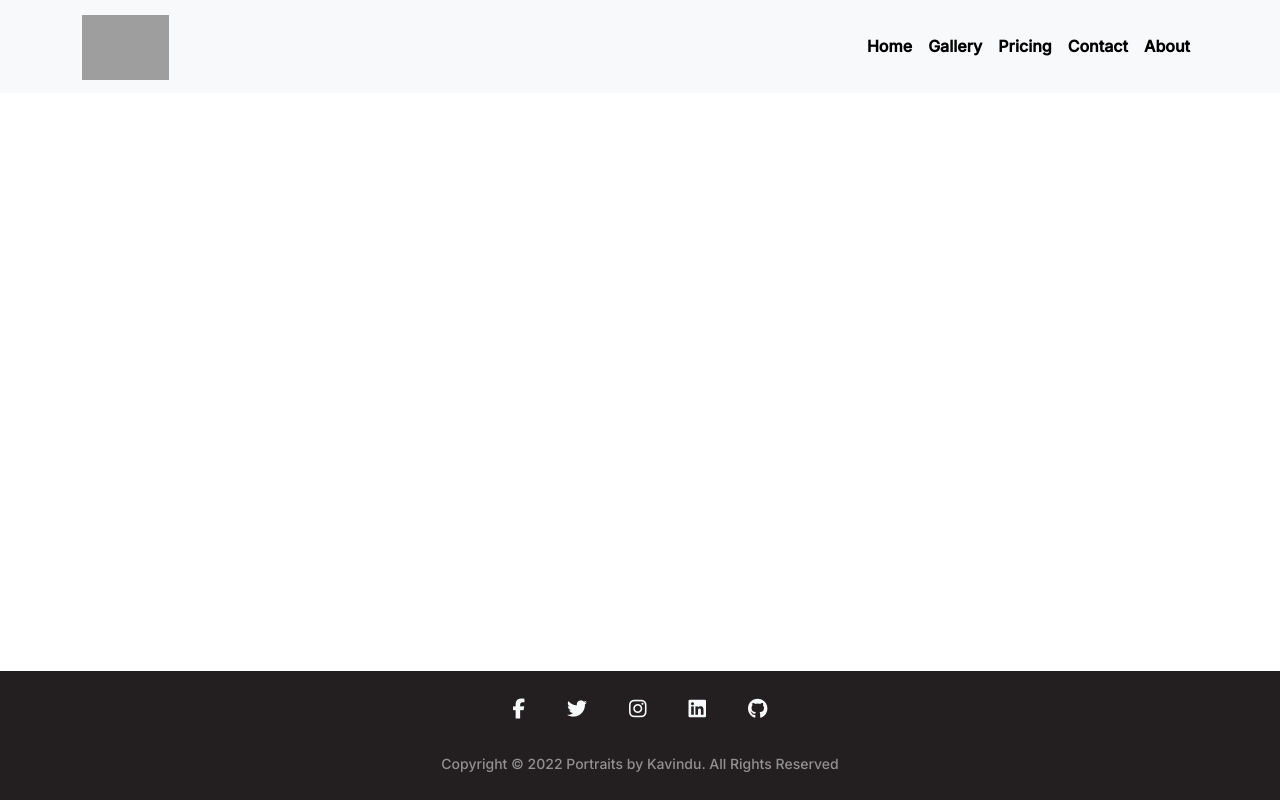
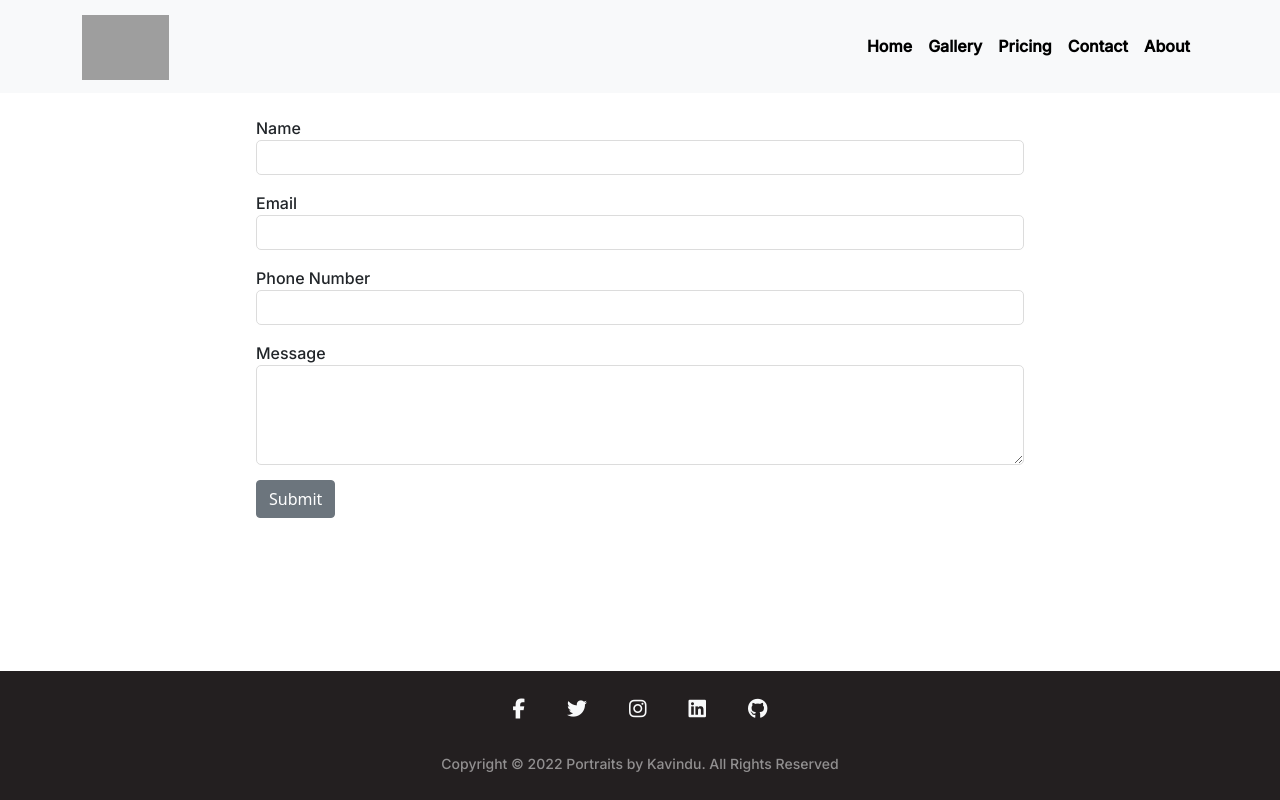
Before and after one commit to KavinduLakshitha/PBK, a React (Create React App) app in the folder pbk/: page /contact in a window 1280 px wide. Built offline with nearby package versions, Linux system fonts and the light colour scheme; grey boxes are pictures that could not be loaded.

Commit message:
Contact Done!

```diff
--- a/pbk/package.json
+++ b/pbk/package.json
@@ -3,6 +3,7 @@
   "version": "0.1.0",
   "private": true,
   "dependencies": {
+    "@emailjs/browser": "^3.6.2",
     "@fortawesome/fontawesome-svg-core": "^6.1.1",
     "@fortawesome/free-regular-svg-icons": "^6.1.1",
     "@fortawesome/free-solid-svg-icons": "^6.1.1",
@@ -17,6 +18,7 @@
     "react-bootstrap": "^2.4.0",
     "react-dom": "^18.2.0",
     "react-helmet": "^6.1.0",
+    "react-helmet-async": "^1.3.0",
     "react-router-dom": "^6.3.0",
     "react-scripts": "5.0.1",
     "web-vitals": "^2.1.4"
--- a/pbk/public/index.html
+++ b/pbk/public/index.html
@@ -12,6 +12,9 @@
 
     <!--Fontawesome-->
     <script src="https://kit.fontawesome.com/39b1423797.js" crossorigin="anonymous"></script>
+
+    <!--JQuery-->
+    <script src="https://cdnjs.cloudflare.com/ajax/libs/jquery/3.6.0/jquery.min.js" integrity="sha512-894YE6QWD5I59HgZOGReFYm4dnWc1Qt5NtvYSaNcOP+u1T9qYdvdihz0PPSiiqn/+/3e7Jo4EaG7TubfWGUrMQ==" crossorigin="anonymous" referrerpolicy="no-referrer"></script>
 
     <!-- Google Fonts - "Inter" -->
     <link rel="preconnect" href="https://fonts.googleapis.com">
--- a/pbk/src/App.js
+++ b/pbk/src/App.js
@@ -17,11 +17,11 @@ function App() {
 
       {/* Helmet */}
 
-        <Helmet>
+        {/* <Helmet>
           <meta charSet="utf-8" />
           <title>Portraits by Kavindu</title>
           <link rel="canonical" href="/" />
-        </Helmet>
+        </Helmet> */}
 
       <Navbar/>
       <Footer/>
--- a/pbk/src/Pages/About.js
+++ b/pbk/src/Pages/About.js
@@ -4,16 +4,16 @@ import "../styles/about.css"
 export default function About() {
   return (
     <div className="container">
-      <section id="about" class="about">
-      <div class="container aos-init aos-animate" data-aos="fade-up">
+      <section id="about" className="about">
+      <div className="container aos-init aos-animate" data-aos="fade-up">
 
-        <div class="row">
-          <div class="col-lg-4">
-            <img src="https://res.cloudinary.com/ddt5pwieo/image/upload/v1658141370/Portraits%20By%20Kavindu/circle_dp_oplypd.png"  class="img" alt=""/>
+        <div className="row">
+          <div className="col-lg-4">
+            <img src="https://res.cloudinary.com/ddt5pwieo/image/upload/v1658141370/Portraits%20By%20Kavindu/circle_dp_oplypd.png"  className="img" alt=""/>
           </div>
-          <div class="col-lg-8 pt-4 pt-lg-0 content">
+          <div className="col-lg-8 pt-4 pt-lg-0 content">
             <h3 className="title">About Me</h3>
-            <p class="fst-italic">
+            <p className="fst-italic">
               Lorem ipsum dolor sit amet, consectetur adipiscing elit, sed do eiusmod tempor incididunt ut labore et dolore
               magna aliqua.
             </p>
--- a/pbk/src/Pages/Contact.js
+++ b/pbk/src/Pages/Contact.js
@@ -1,7 +1,69 @@
-import React from 'react'
+import React, { useRef } from "react";
+import emailjs from "@emailjs/browser";
+import "../styles/contact.css"
 
-export default function Contact() {
+import "bootstrap/dist/css/bootstrap.min.css";
+import "jquery/dist/jquery.min.js";
+import "bootstrap/dist/js/bootstrap.min.js";
+import "../styles/navbar.css";
+
+// npm i @emailjs/browser
+
+const Contact = () => {
+  const form = useRef();
+
+  const sendEmail = (e) => {
+    e.preventDefault();
+
+    emailjs
+      .sendForm(
+        "service_4g1uyvq",
+        "template_zm0zq5r",
+        form.current,
+        "dtWO7qT6-FGwHzSNl"
+      )
+      .then(
+        (result) => {
+          console.log(result.text);
+          console.log("message sent");
+        },
+        (error) => {
+          console.log(error.text);
+        }
+      );
+  };
+
   return (
-    <div><h1>Contact</h1></div>
-  )
-}
+
+      <div className="d-flex justify-content-center">
+        <form ref={form} onSubmit={sendEmail}>
+
+          <div className="form-group">
+            <label className="label" >Name</label>
+            <input className="input" type="text" name="full_name" />
+          </div>
+
+          <div className="form-group">
+            <label className="label">Email</label>
+            <input className="input" type="email" name="email" />
+          </div>
+
+          <div className="form-group">
+            <label className="label">Phone Number</label>
+            <input className="input" type="number" name="phone" />
+          </div>
+
+          <div className="form-group">
+            <label className="label">Message</label>
+            <textarea className="textarea" name="message" />
+          </div>
+
+          <button type="submit" class="btn btn-secondary" value="Send">Submit</button>
+
+        </form>
+      </div>
+
+  );
+};
+
+export default Contact;
--- a/pbk/src/Pages/Pricing.js
+++ b/pbk/src/Pages/Pricing.js
@@ -5,12 +5,12 @@ export default function Pricing() {
   return (
     <div className="container" style={{paddingTop:"6.25rem",fontFamily: 'Inter' , fontSize: '16px'}}>
 
-      <table class="table table-bordered">
+      <table className="table table-bordered">
           <thead>
             <tr className="table-header" >
               <th rowSpan="2" >Size (inches)</th>
               <th rowSpan="2" >Type</th>
-              <th colspan="2">Price (Rs)</th>
+              <th colSpan="2">Price (Rs)</th>
             </tr>
 
             <tr className="table-header">
--- a/pbk/src/components/Navbar.js
+++ b/pbk/src/components/Navbar.js
@@ -7,9 +7,9 @@ import "../styles/navbar.css";
 export default function Navbar() {
   return (
 
-    <nav class="navbar navbar-expand-lg navbar-light bg-light fixed-top" >
-		<div class="container">
-    <a class="navbar-brand" href="/">
+    <nav className="navbar navbar-expand-lg navbar-light bg-light fixed-top" >
+		<div className="container">
+    <a className="navbar-brand" href="/">
           <img
             src="https://res.cloudinary.com/ddt5pwieo/image/upload/v1657794815/Portraits%20By%20Kavindu/3pbk_logo_tqjh3z.png"
             width="auto"
@@ -17,23 +17,23 @@ export default function Navbar() {
             alt=""
           />
         </a>
-      <button aria-controls="navbarSupportedContent" aria-expanded="false" aria-label="Toggle navigation" class="navbar-toggler" data-bs-target="#navbarSupportedContent" data-bs-toggle="collapse" type="button"><span class="navbar-toggler-icon"></span></button>
-			<div class="collapse navbar-collapse" id="navbarSupportedContent">
-				<ul class="navbar-nav ms-auto mb-2 mb-lg-0">
-					<li class="nav-item">
-						<a class="nav-link" href="/">Home</a>
+      <button aria-controls="navbarSupportedContent" aria-expanded="false" aria-label="Toggle navigation" className="navbar-toggler" data-bs-target="#navbarSupportedContent" data-bs-toggle="collapse" type="button"><span className="navbar-toggler-icon"></span></button>
+			<div className="collapse navbar-collapse" id="navbarSupportedContent">
+				<ul className="navbar-nav ms-auto mb-2 mb-lg-0">
+					<li className="nav-item">
+						<a className="nav-link" href="/">Home</a>
 					</li>
-					<li class="nav-item">
-						<a class="nav-link" href="/gallery">Gallery</a>
+					<li className="nav-item">
+						<a className="nav-link" href="/gallery">Gallery</a>
 					</li>
-					<li class="nav-item">
-						<a class="nav-link" href="/pricing">Pricing</a>
+					<li className="nav-item">
+						<a className="nav-link" href="/pricing">Pricing</a>
 					</li>
-					<li class="nav-item">
-						<a class="nav-link" href="/contact">Contact</a>
+					<li className="nav-item">
+						<a className="nav-link" href="/contact">Contact</a>
 					</li>
-					<li class="nav-item">
-						<a class="nav-link" href="/about">About</a>
+					<li className="nav-item">
+						<a className="nav-link" href="/about">About</a>
 					</li>
 				</ul>
 			</div>
--- /dev/null
+++ b/pbk/src/styles/contact.css
@@ -0,0 +1,51 @@
+.d-flex{
+    padding-top: 6.25rem;
+    padding-left: 15px;
+    padding-right: 15px;
+}
+
+.form-group {
+    display: flex;
+    align-items: flex-start;
+    flex-direction: column;
+    width: 768px;
+    font-size: 16px;
+    font-family: 'Inter', sans-serif;
+}
+
+@media only screen and (max-width: 767px) {
+	.form-group {
+		width: 340px;
+        font-size: 14px;
+	}
+}
+
+
+.input {
+    width: 100%;
+    height: 35px;
+    padding: 7px;
+    outline: none;
+    border-radius: 5px;
+    border: 1px solid rgb(220, 220, 220);
+}
+
+.textarea {
+    max-width: 100%;
+    min-width: 100%;
+    width: 100%;
+    max-height: 100px;
+    min-height: 100px;
+    padding: 7px;
+    outline: none;
+    border-radius: 5px;
+    border: 1px solid rgb(220, 220, 220);
+}
+
+.label {
+    margin-top: 1rem;
+}
+
+.btn{
+    margin-top: 15px;
+}
```
Also changed, not shown: pbk/src/Pages/Gallery.js (+13 -13 lines), pbk/src/components/Footer.js (+12 -12 lines), pbk/src/components/Slider.js (+24 -24 lines), 1 other file (tests, documents, lock files or other folders).
